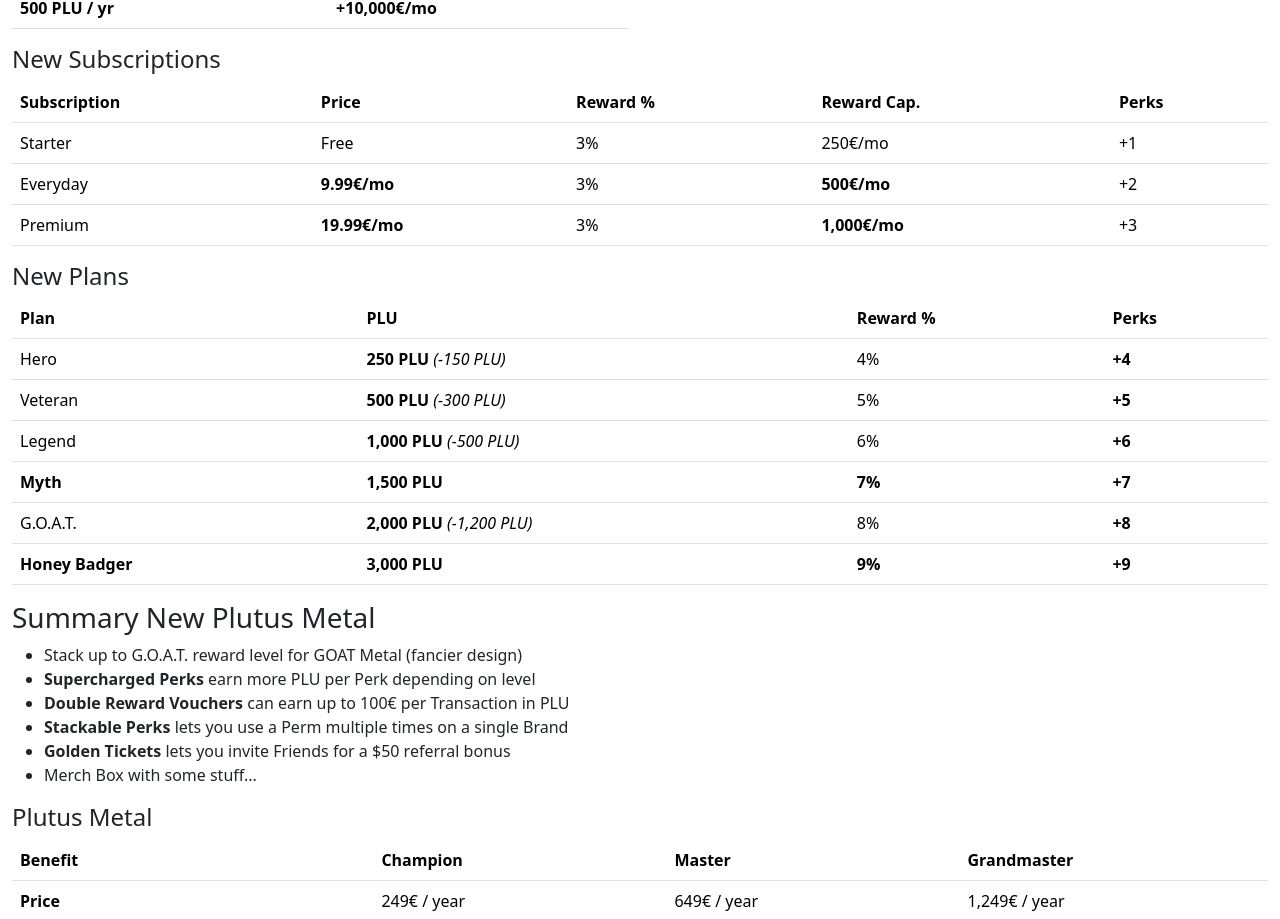
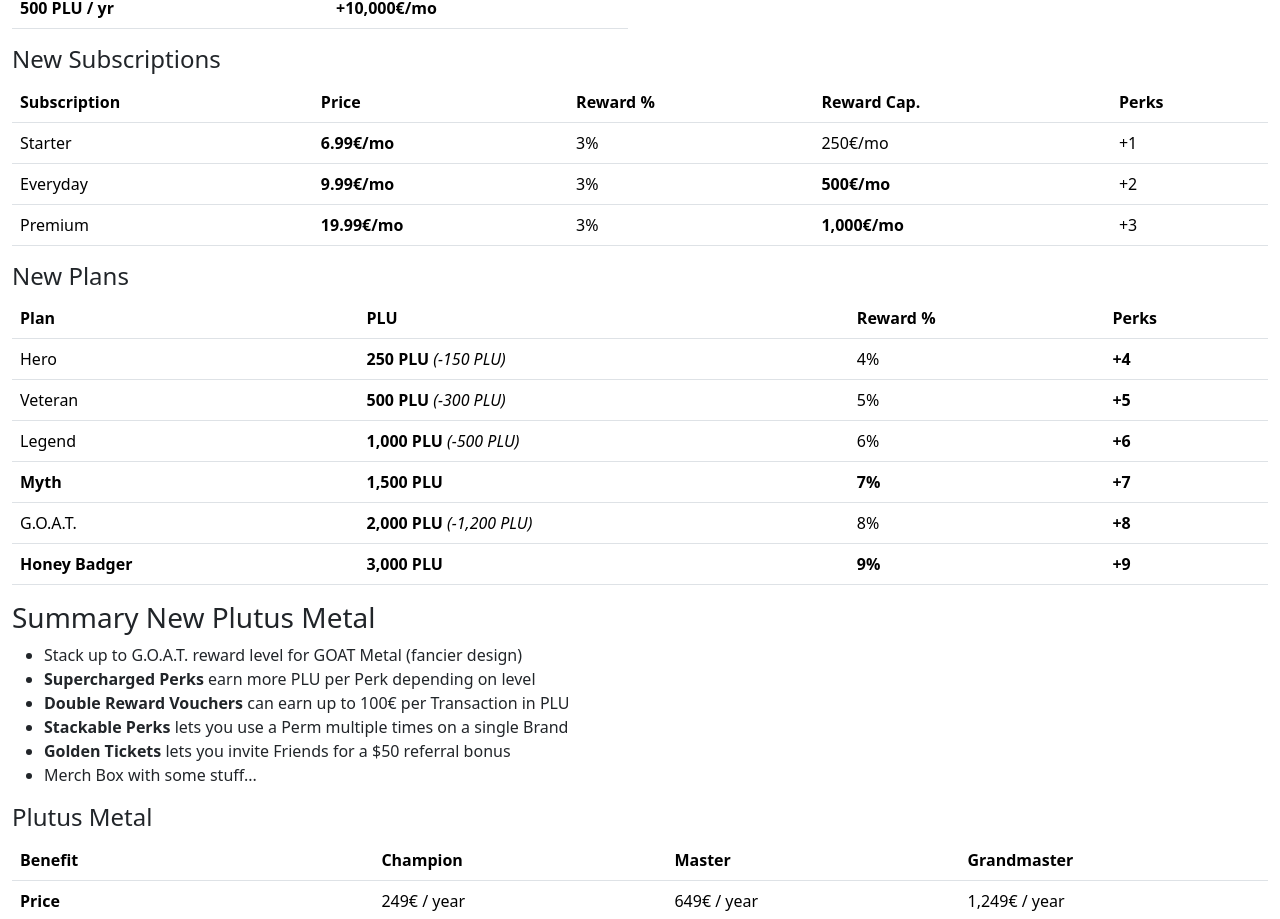
Before and after one commit to redeye2k/redeye2k.github.io, a plain HTML site: page plutus/rewards.html in a window 1280 px wide. Shown: the part 858-1777 px from the top of the page. Drawn offline with nearby package versions, Linux system fonts and the light colour scheme.

Commit message:
corrected starter price for the future

```diff
--- a/plutus/rewards.html
+++ b/plutus/rewards.html
@@ -213,7 +213,7 @@
             <tbody>
               <tr>
                 <td scope="row">Starter</th>
-                <td>Free</td>
+                <td><b>6.99€/mo</b></td>
                 <td>3%</td>
                 <td>250€/mo</td>
                 <td>+1</td>
```
